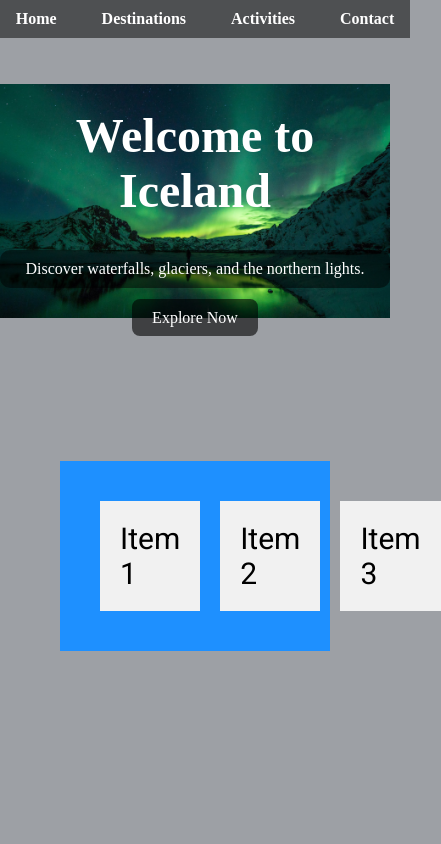
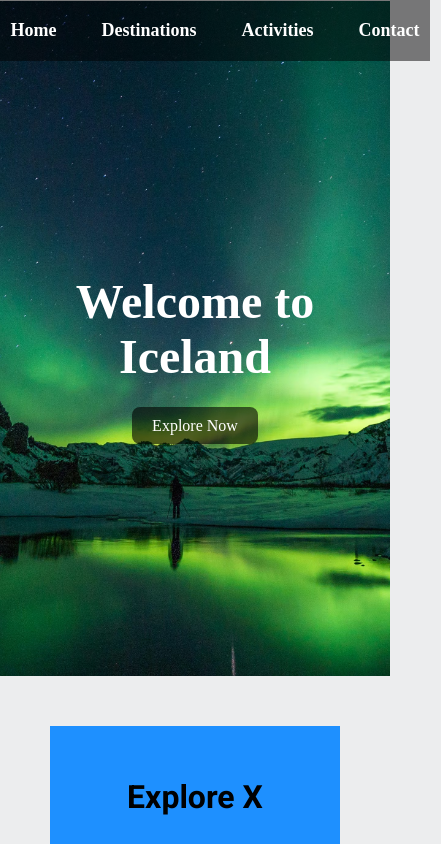
Before and after one commit to KenjiFH/iceland-webpage2, a plain HTML site: page index.html in a window 390 px wide. Shown: the top 844 px of the page, 441 px wide, since content can reach past the window. Drawn offline with Linux system fonts and the light colour scheme.

Commit message:
Refactor Destinations and index pages; update styles for improved layout and responsiveness

```diff
--- a/index.html
+++ b/index.html
@@ -30,15 +30,16 @@
     <div class="hero">
       <div class="hero-content">
         <h1>Welcome to Iceland</h1>
-        <p>Discover waterfalls, glaciers, and the northern lights.</p>
+
         <a href="Destinations.html" class="hero-btn">Explore Now</a>
       </div>
     </div>
 
-    <div class="flex_container">
+    <div class="vert_container">
+      <h1>Explore X</h1>
       <div>Item 1</div>
-      <div>Item 2</div>
-      <div>Item 3</div>
+      <h1>Explore Y</h1>
+      <div>Item 1</div>
     </div>
   </body>
 </html>
--- a/style.css
+++ b/style.css
@@ -21,12 +21,13 @@ nav {
   left: 0;
   width: 100%;
 
-  padding: 10px;
+  padding: 20px;
   z-index: 1000; /* keep above content */
 }
 
 .navbar {
   font-family: "Caudex", serif;
+  font-size: large;
   list-style: none;
   display: flex;
   justify-content: center;
@@ -52,7 +53,7 @@ body {
   padding-top: 1px;
   font-family: "Roboto", sans-serif;
   margin: 0;
-  background-color: #9da0a5;
+  background-color: #ecedee;
   min-height: 100vh; /* allow body to grow */
   overflow-y: auto; /* enable vertical scrolling */
   overflow-x: hidden; /* hide horizontal scrollbar */
@@ -135,26 +136,26 @@ body {
 }
 
 ::-webkit-scrollbar-track {
-  background: #d1e5ff;
+  background: #c9c4c4;
 }
 
 ::-webkit-scrollbar-thumb {
-  background: linear-gradient(#8c8f35, #1b2a41);
+  background: #d3b878;
 }
 
 /* hero section for destination */
 .hero {
-  margin: 0;
-  padding: 0;
-  height: 400px; /* full screen */
   background-image: url("./images/194e604e7581669452724007be4f033f49c6c95b-3674x2454.avif");
-  background-size: 100%;
+  background-size: cover;
   background-position: center;
   background-repeat: no-repeat;
+
+  height: 80vh; /* or 100vh for full-screen */
 
   display: flex;
   justify-content: center;
   align-items: center;
+  padding: 0 20px;
   text-align: center;
 }
 
@@ -162,7 +163,6 @@ body {
   color: white;
   font-family: "Caudex", serif;
 
-  padding: 0px 20px;
   font-size: 3rem;
 }
 
@@ -193,16 +193,58 @@ body {
   background: #cead61;
 }
 
+/* vertical container */
+.vert_container {
+  display: flex;
+  align-items: center; /* Vertically centers child elements along the cross-axis */
+  flex-direction: column;
+  background-color: DodgerBlue;
+  margin: 50px;
+  padding: 30px;
+}
+
+.vert_container div {
+  background-image: url("./images/Kirkjufell-mountain.jpg");
+  margin: 10px;
+  padding: 20px;
+  font-size: 30px;
+  background-size: cover;
+  width: 70vw; /* 50% of viewport width */
+  height: 40vh;
+
+  background-repeat: no-repeat;
+}
+
 /*flex box section under her */
 .flex_container {
-  margin: 60px;
+  margin: 50px;
   padding: 30px;
   display: flex;
   background-color: DodgerBlue;
 }
 
+.flex_container h1 {
+  font-family: "Caudex", serif;
+
+  border-radius: 10px;
+  color: white;
+  padding: 10px 20px;
+  margin-top: 20px;
+  margin-bottom: 20px;
+}
+
+.flex_container p {
+  font-family: "Caudex", serif;
+
+  border-radius: 10px;
+  color: white;
+  padding: 10px 20px;
+  margin-top: 20px;
+  margin-bottom: 20px;
+}
+
 .flex_container div {
-  background-color: #f1f1f1;
+  background-image: url("./images/Kirkjufell-mountain.jpg");
   margin: 10px;
   padding: 20px;
   font-size: 30px;
```
Also changed, not shown: Destinations.html (+1 -1 lines).
